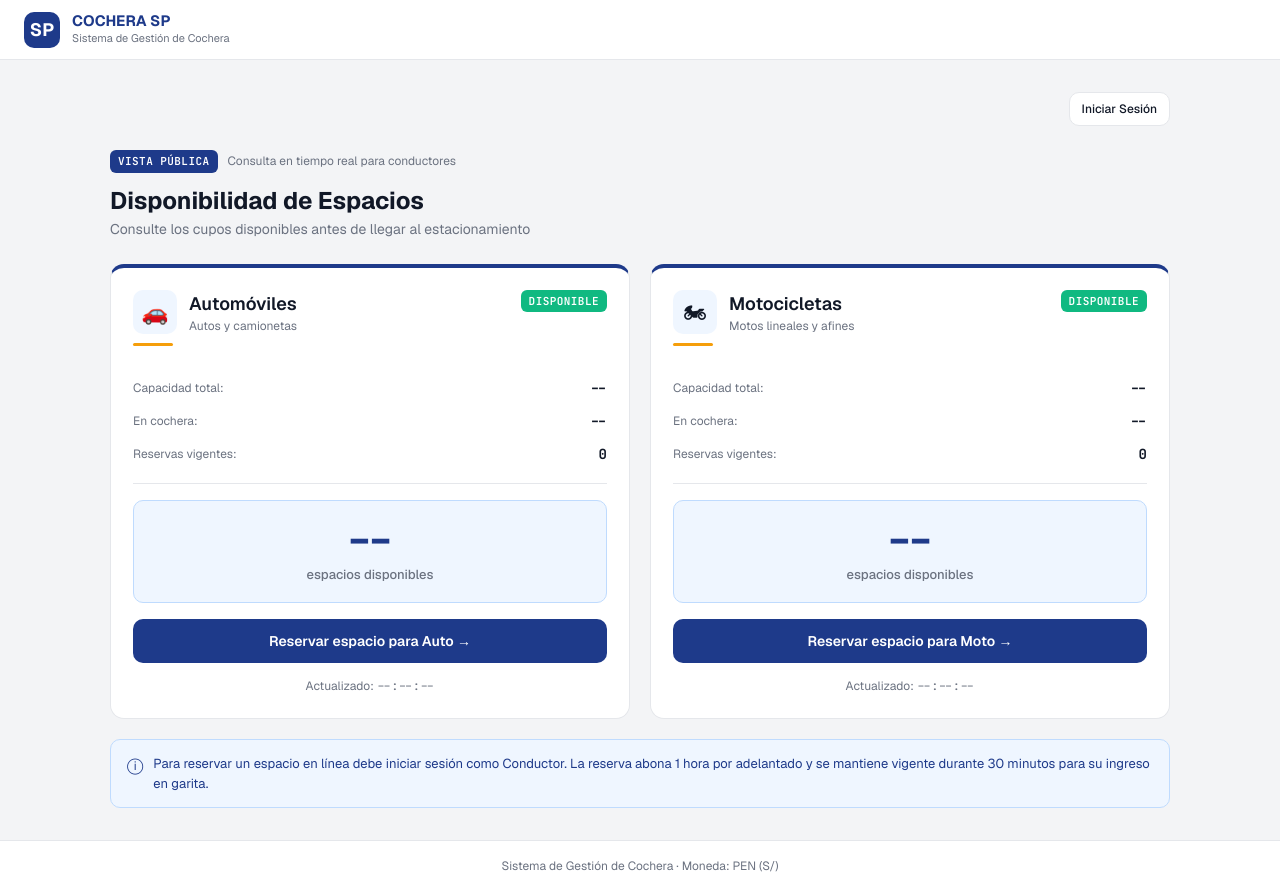
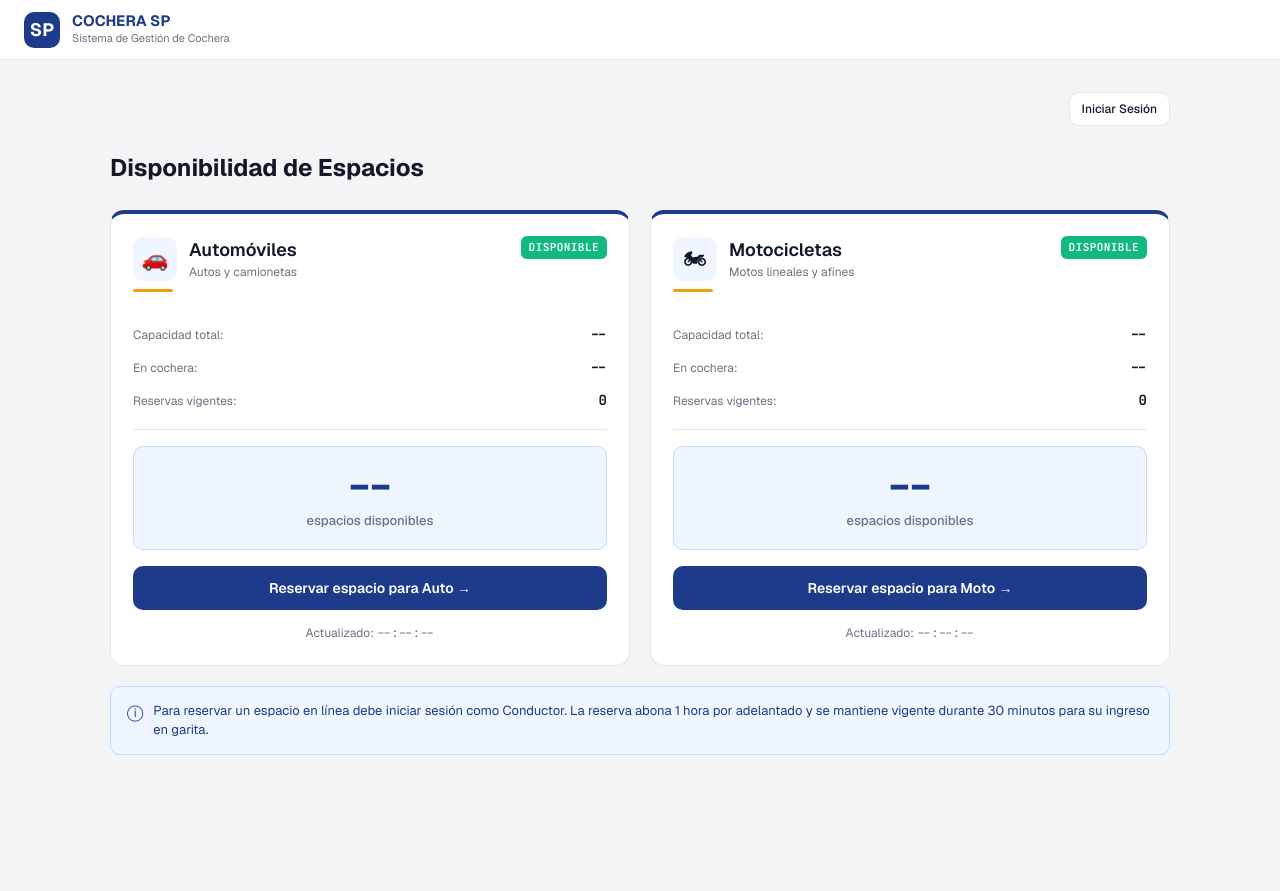
Before and after one commit to anthonyepv-ctrl/Sistema_Estacionamiento, a website: page public/index.html in a window 1280 px wide. After the commit the page ends 800 px from the top, so only its background shows below. Drawn offline with nearby package versions, Linux system fonts and the light colour scheme; no server answers.

Commit message:
style(ui): quitar footer y descripciones repetidas en disponibilidad (UPAO-21)

```diff
--- a/public/index.html
+++ b/public/index.html
@@ -1199,12 +1199,7 @@
       </div>
 
       <div class="page-title-group">
-        <div class="publico-badge-pill">
-          <span class="badge badge-primary mono">VISTA PÚBLICA</span>
-          <span class="caption">Consulta en tiempo real para conductores</span>
-        </div>
         <h1>Disponibilidad de Espacios</h1>
-        <p>Consulte los cupos disponibles antes de llegar al estacionamiento</p>
       </div>
 
       <div class="disponibilidad-grid">
@@ -1767,13 +1762,6 @@
   </main>
   </div>
 
-  <!-- ========================================================================
-       PIE DE PÁGINA SIMPLE
-       ======================================================================== -->
-  <footer class="app-footer">
-    <p>Sistema de Gestión de Cochera · Moneda: PEN (S/)</p>
-  </footer>
-
   <!-- SDK oficial de Culqi Checkout v4 (tarjetas y Yape en PEN) -->
   <script src="https://checkout.culqi.com/js/v4"></script>
   <script src="js/pasarela-adapter.js"></script>
```
